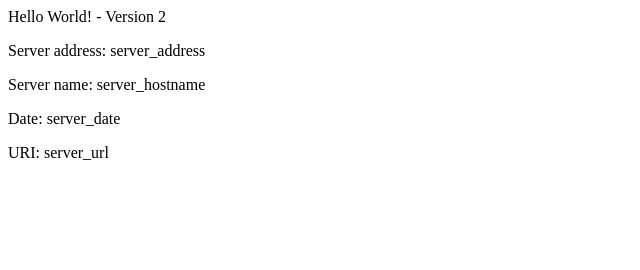
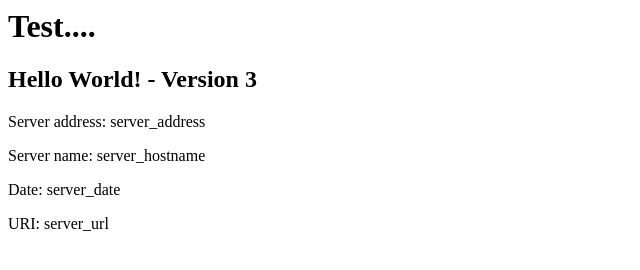
Before and after one commit to jonnalagadda35153/eks-gitops-app, a plain HTML site: page src/index.html in a window 1280 px wide. Shown: the whole page, without its empty margins (0-640 px from the left). Drawn offline with Linux system fonts and the light colour scheme.

Commit message:
version 3

```diff
--- a/src/index.html
+++ b/src/index.html
@@ -1,8 +1,9 @@
 <head>
-<title>Hello World</title>
+<title>Hello World - 2</title>
 </head>
 <div class="info">
-<h>Hello World! - Version 2</h>
+<h1>Test....</h1>
+<h2>Hello World! - Version 3</h2>
 <p><span>Server&nbsp;address:</span> <span>server_address</span></p>
 <p><span>Server&nbsp;name:</span> <span>server_hostname</span></p>
 <p class="smaller"><span>Date:</span> <span>server_date</span></p>
```
